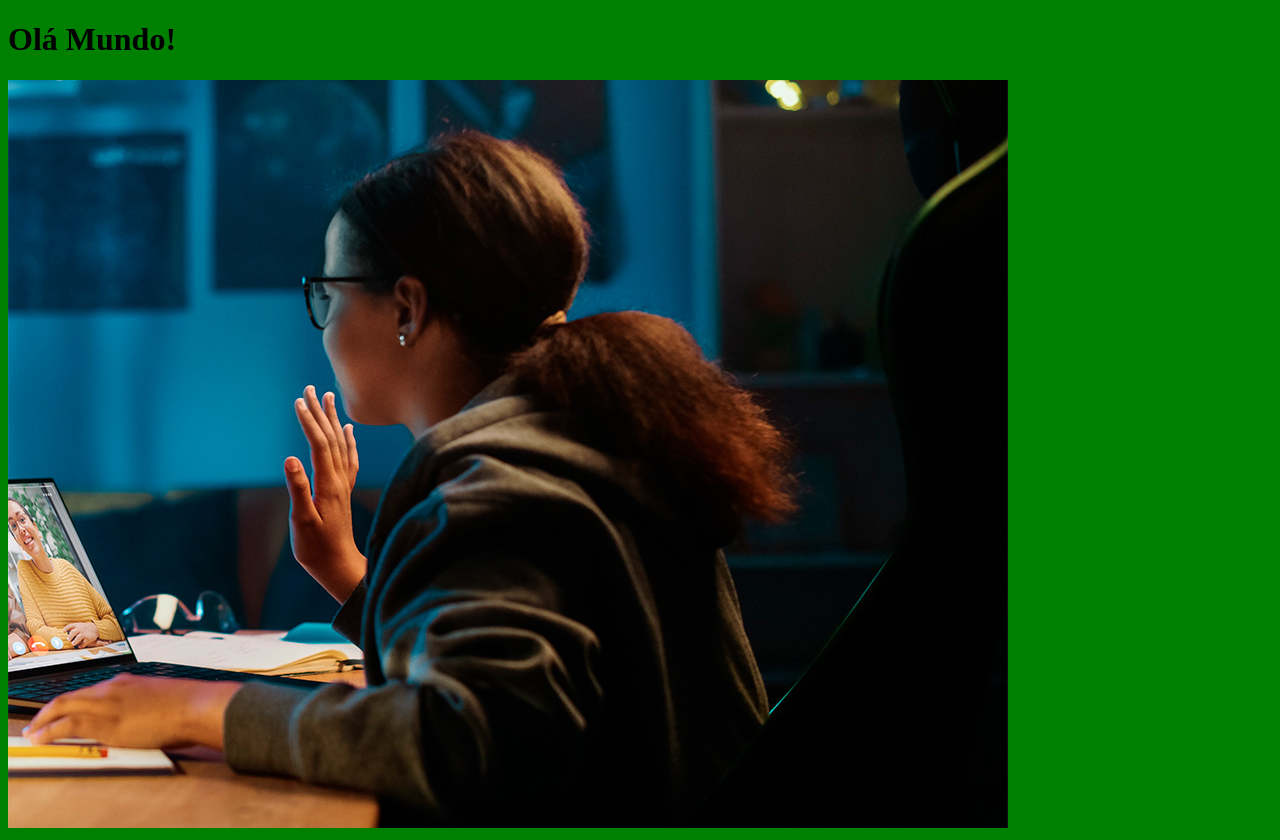
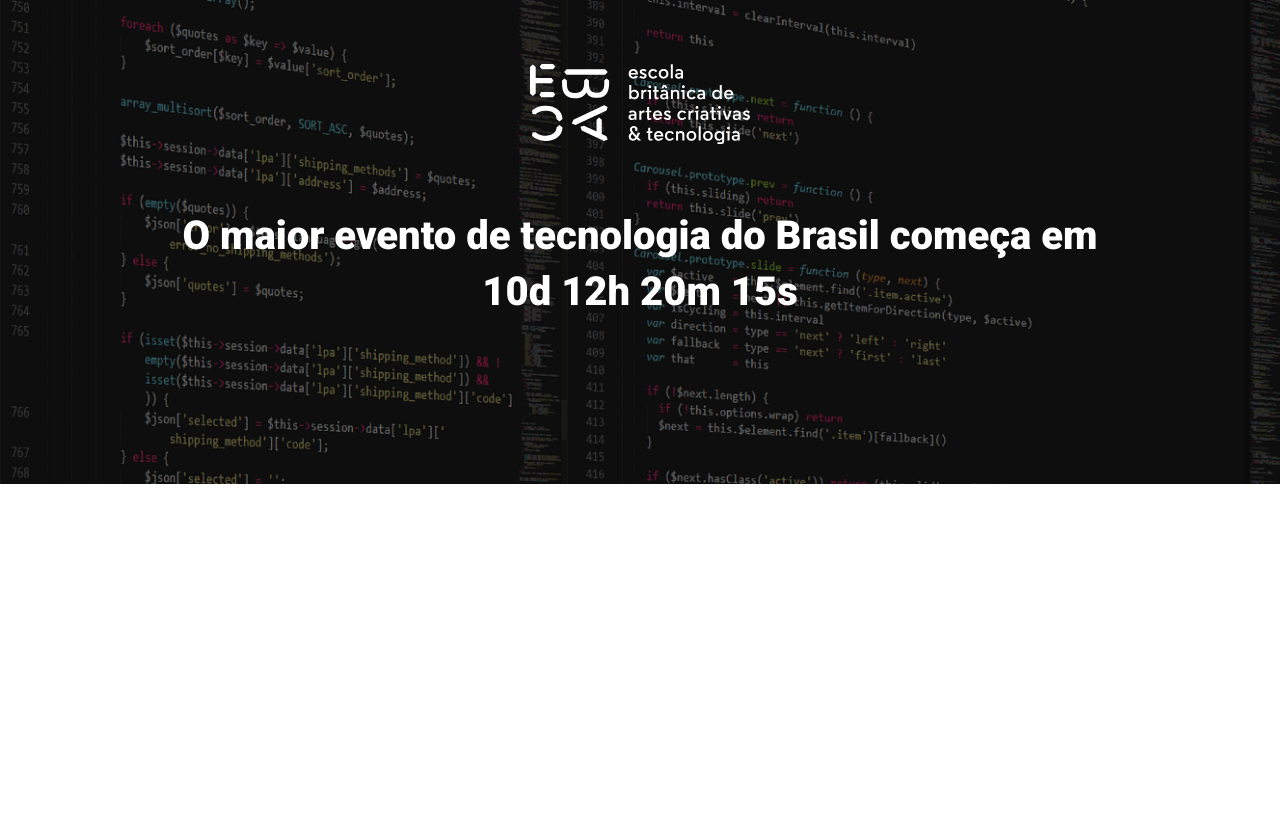
Before and after one commit to RafaelChipitelli/ebac_tech_talks, a website built with Parcel: page src/index.html in a window 1280 px wide. After the commit the page ends 800 px from the top, so only its background shows below. Built offline with nearby package versions, Linux system fonts and the light colour scheme.

Commit message:
criando o hero

```diff
--- a/src/index.html
+++ b/src/index.html
@@ -1,16 +1,29 @@
 <!DOCTYPE html>
-<html lang="en">
+<html lang="pt-br">
 <head>
     <meta charset="UTF-8">
     <meta name="viewport" content="width=device-width, initial-scale=1.0">
-    <title>Document</title>
+    <title>Ebac Tech Talks</title>
+
+    <link rel="preconnect" href="https://fonts.googleapis.com">
+    <link rel="preconnect" href="https://fonts.gstatic.com" crossorigin>
+    <link href="https://fonts.googleapis.com/css2?family=Roboto:wght@400;700;900&display=swap" rel="stylesheet">
+
+
     <link rel="stylesheet" href="styles/main.scss">
+
 </head>
 <body>
-    <h1>Olá Mundo!</h1>
-    <img src="./images/backend.png" alt="">
+    <header class="hero">
+        <div class="container">
+            <img class="hero__logo" src="./images/ebac_logo.svg" alt="EBAC">
+            <p class="hero__text">
+                O maior evento de tecnologia do Brasil começa em 10d 12h 20m 15s
+            </p>
+        </div>
+    </header>
+
 
     <script src="scripts/main.js"></script>
-
 </body>
 </html>
--- /dev/null
+++ b/src/styles/_hero.scss
@@ -0,0 +1,53 @@
+.hero {
+    padding-top: 64px;
+    padding-bottom: 100px;
+    background-image: url(../images/fundo.png);
+    background-repeat: no-repeat;
+    background-size: cover;
+    position: relative;
+
+    .container {
+        position: relative;
+    }
+
+    &::before {
+        position: absolute;
+        top: 0;
+        left: 0;
+        width: 100%;
+        height: 100%;
+        background-color: rgba(0, 0, 0, 0.5);
+        content: ' ';
+
+    }
+
+    &__text {
+        margin-top: 64px;
+        margin-bottom: 64px;
+        font-size: 40px;
+        line-height: 56px;
+        font-weight: 800;
+        text-align: center;
+    }
+
+    &__logo {
+        display: block;
+        margin: 0 auto;
+        height: 80px;
+    }
+
+
+    @media (max-width: 640px) {
+        padding: 40px 0;
+
+        &__logo {
+            height: 40px;
+        }
+
+        &__text {
+            font-size: 22px;
+            line-height: 24px;
+            margin: 24px 0;
+        }
+    }
+}
--- a/src/styles/main.scss
+++ b/src/styles/main.scss
@@ -1,3 +1,23 @@
-body {
-    background-color: green;
+@use 'hero';
+
+* {
+    margin: 0;
+    padding: 0;
+    box-sizing: border-box;
+    font-family: Roboto, sans-serif;
+    color: #fff;
 }
+
+.container {
+    max-width: 960px;
+    width: 100%;
+    margin: 0 auto;
+
+    @media (max-width: 640px) {
+        max-width: 80%;
+    }
+
+    @media (max-width: 1024px) {
+        max-width: 90%;
+    }
+}
```
